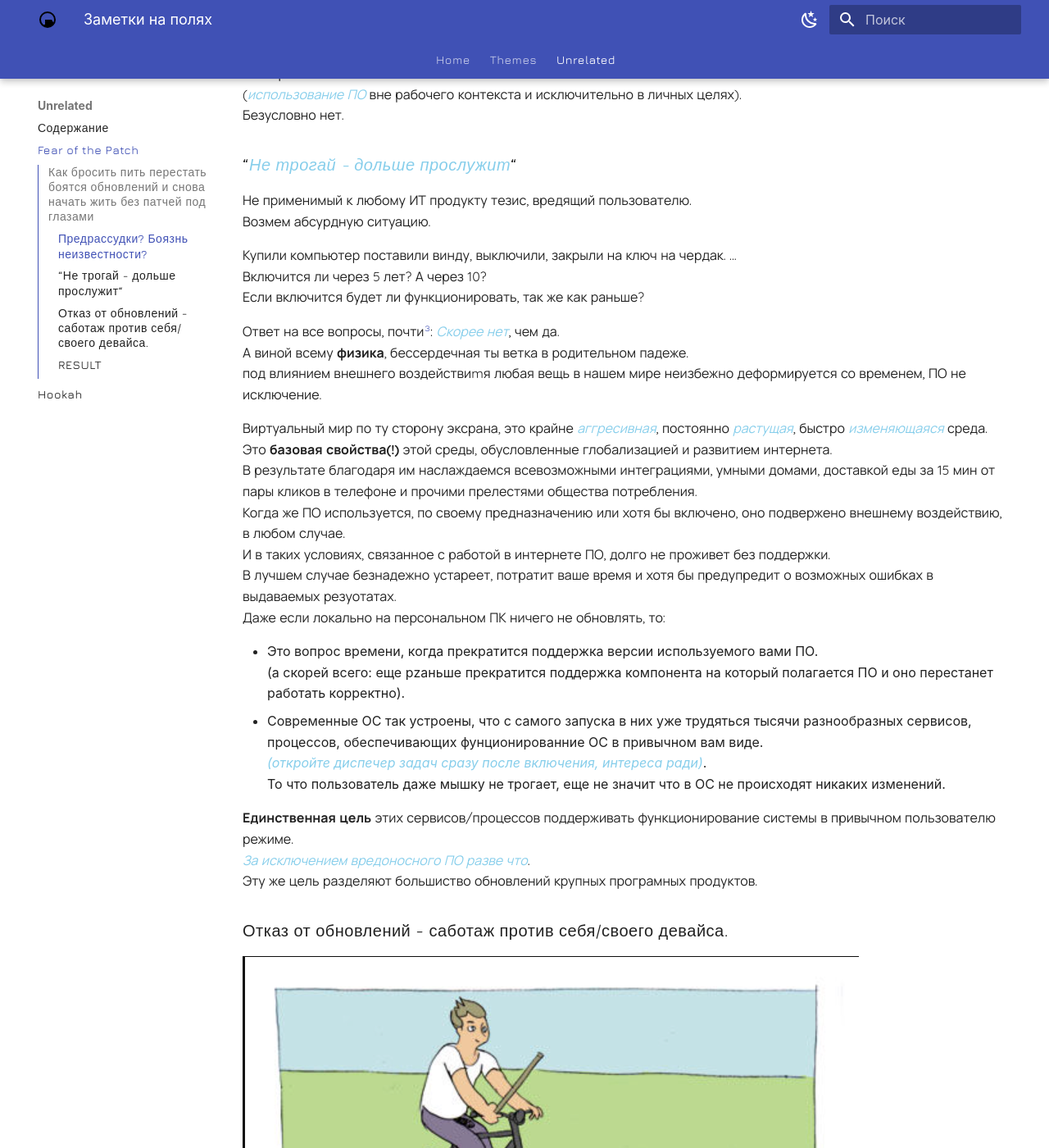
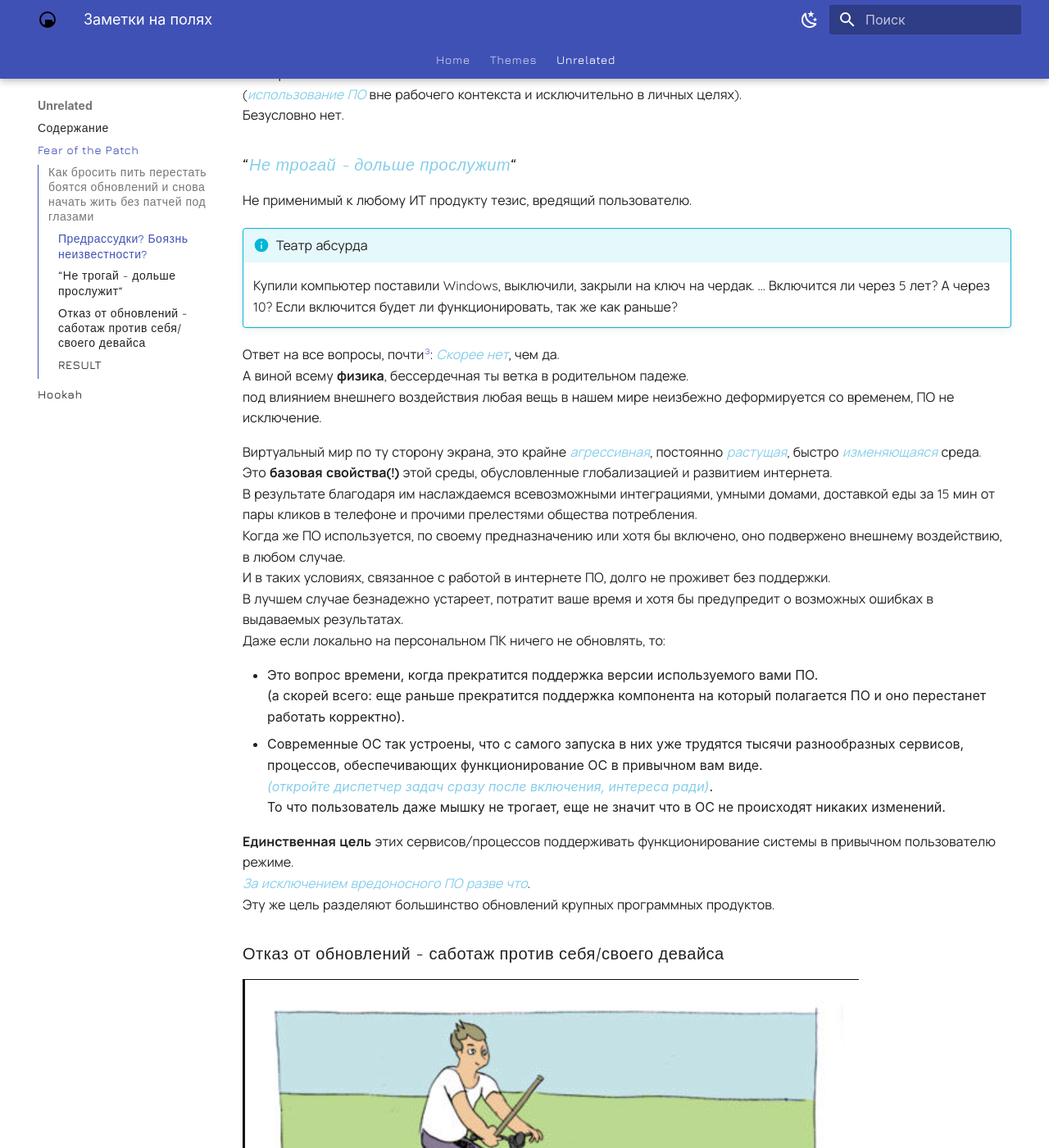
Before and after one commit to HOOTORO/Disco.th, an MkDocs documentation site: the page built from docs/_unrelated/notes.md, in a window 1280 px wide and 1400 px high, scrolled down 2111 px. Shown: the whole window at 82% size. Built offline with MkDocs 1.6.1 and Material for MkDocs 9.7.7, drawn with Linux system fonts in a browser that asks for light colours; some web fonts are replaced; some of the changed text lies outside the part shown.

Commit message:
typo fixes

```diff
--- a/docs/_unrelated/notes.md
+++ b/docs/_unrelated/notes.md
@@ -4,7 +4,7 @@ author: HOOTSMAN
 title: Заметки на полях
 ---
 
-# Fear of the patch.
+# Fear of the patch
 
 * * *
 
@@ -34,8 +34,8 @@ Kоторый и моя мама знает кстати.
 
 Доводы у всех свои, в целом их можно выделить в две группы, отраженные в примерах ниже:
 
-1.  Я чето установил и оно сломалось (страх перемен, негативный опыт).
-2.  У меня так уже много лет работает/работало (заблуждение вызванное подменой понятий).
+1. Я чето установил и оно сломалось (страх перемен, негативный опыт).
+2. У меня так уже много лет работает/работало (заблуждение вызванное подменой понятий).
 
 ### Предрассудки? Боязнь неизвестности?
 
@@ -70,51 +69,51 @@ _Обновления/Исправления Программного Обесп
 ### “_Не трогай - дольше прослужит_“
 
 Не применимый к любому ИТ продукту тезис, вредящий пользователю.
-Возмем абсурдную ситуацию.
 
-  Купили компьютер
-    поставили винду, выключили,
+!!! info "Театр абсурда"
+
+    Купили компьютер
+    поставили Windows, выключили,
     закрыли на ключ на чердак.
     ...
     Включится ли через 5 лет?
     А через 10?
     Если включится будет ли функционировать, так же как раньше?
 
-
 Ответ на все вопросы, почти[^3]: _Скорее нет_, чем да.
 А виной всему **физика**, бессердечная ты ветка в родительном падеже.
-под влиянием внешнего воздействиmя любая вещь в нашем мире неизбежно деформируется со временем, ПО не исключение.
+под влиянием внешнего воздействия любая вещь в нашем мире неизбежно деформируется со временем, ПО не исключение.
 
 [^3]: Последний однозначно “нет”.
 
-Виртуальный мир по ту сторону эксрана, это крайне _аггресивная_, постоянно _растущая_, быстро _изменяющаяся_ среда.
+Виртуальный мир по ту сторону экрана, это крайне _агрессивная_, постоянно _растущая_, быстро _изменяющаяся_ среда.
 Это **базовая** **свойства(!)** этой среды, обусловленные глобализацией и развитием интернета.
 В результате благодаря им наслаждаемся всевозможными интеграциями, умными домами, доставкой еды за 15 мин от пары кликов в телефоне и прочими прелестями общества потребления.
 Когда же ПО используется, по своему предназначению или хотя бы включено, оно подвержено внешнему воздействию, в любом случае.
 И в таких условиях, связанное с работой в интернете ПО, долго не проживет без поддержки.
-В лучшем случае безнадежно устареет, потратит ваше время и хотя бы предупредит о возможных ошибках в выдаваемых резуотатах.
+В лучшем случае безнадежно устареет, потратит ваше время и хотя бы предупредит о возможных ошибках в выдаваемых результатах.
 Даже если локально на персональном ПК ничего не обновлять, то:
 
-*   Это вопрос времени, когда прекратится поддержка версии используемого вами ПО.
-    (а скорей всего: еще рzаньше прекратится поддержка компонента на который полагается ПО и оно перестанет работать корректно).
-*   Современные ОС так устроены, что с самого запуска в них уже трудяться тысячи разнообразных сервисов, процессов, обеспечивающих фунционированние ОС в привычном вам виде.
-    _(откройте диспечер задач сразу после включения, интереса ради)_.
-    То что пользователь даже мышку не трогает, еще не значит что в ОС не происходят никаких изменений.
+* Это вопрос времени, когда прекратится поддержка версии используемого вами ПО.
+  (а скорей всего: еще раньше прекратится поддержка компонента на который полагается ПО и оно перестанет работать корректно).
+* Современные ОС так устроены, что с самого запуска в них уже трудятся тысячи разнообразных сервисов, процессов, обеспечивающих функционирование ОС в привычном вам виде.
+  _(откройте диспетчер задач сразу после включения, интереса ради)_.
+  То что пользователь даже мышку не трогает, еще не значит что в ОС не происходят никаких изменений.
 
 **Единственная цель** этих сервисов/процессов поддерживать функционирование системы в привычном пользователю режиме.
 _За исключением вредоносного ПО разве что_.
-Эту же цель разделяют большиство обновлений крупных програмных продуктов.
+Эту же цель разделяют большинство обновлений крупных программных продуктов.
 
-### Отказ от обновлений - саботаж против себя/своего девайса.
+### Отказ от обновлений - саботаж против себя/своего девайса
 
-![neverhappen](../images/HkFKrW8.png)
+![never happen](../images/HkFKrW8.png)
 
 Мнение о том что “_бывалые сис.админы_”” не обновляют ПО - **ошибочно**!
 
-Апгрейды/Апдейты _необходимы для сохранения функциональности_ в условиях постоянно изменяющейся среды.
-В крупных компаниях, любое обновление внутреннего или внешнего компонента, всегда проходит несколько этапов внутреннего тестирования, перед тем как выйти в продакшен/попасть к конечному пользователю.
+Апгрейды/Обновления _необходимы для сохранения функциональности_ в условиях постоянно изменяющейся среды.
+В крупных компаниях, любое обновление внутреннего или внешнего компонента, всегда проходит несколько этапов внутреннего тестирования, перед тем как выйти в прод/попасть к конечному пользователю.
 
-Что же касается массмаркета и громких случаев обновлений,m повлекших за собой сбои в работе ПО. Это были единичные случаи, которые поднимали большую шумиху и как следствие хорошо впечатались в сознание пользователей.
+Что же касается масс. маркета и громких случаев обновлений,m повлекших за собой сбои в работе ПО. Это были единичные случаи, которые поднимали большую шумиху и как следствие хорошо впечатались в сознание пользователей.
 
 Не стоит поддаваться эмоциям и рассмотреть ситуацию немного поглубже.
 Такие случаи это большие убытки и репутационные потери.
--- a/mkdocs.yml
+++ b/mkdocs.yml
@@ -23,8 +23,6 @@
 site_name: Disc0.th
 site_url: https://hootsdev.github.io/Disco.th/
 site_author: Holydoom Hootsman
-
-
 copyright: Copyright &copy; 2023 HOOTSMAN  - <a href="#__consent">Change cookie settings</a>
 
 extra_css:
@@ -141,7 +139,6 @@ markdown_extensions:
 nav:
   - Home: index.md
   - Themes: themes.md
-  # - afk.GG: https://hootsdev.github.io/afk.GG/
   - Unrelated:
     - _unrelated/index.md
     - Fear of the Patch: _unrelated/notes.md
```
Also changed, not shown: other parts of docs/_unrelated/notes.md (+5 -6 lines), requirements.txt (added, +15 -0 lines), 1 other file.
